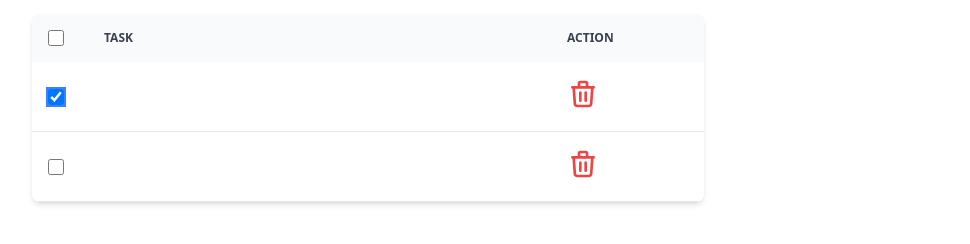
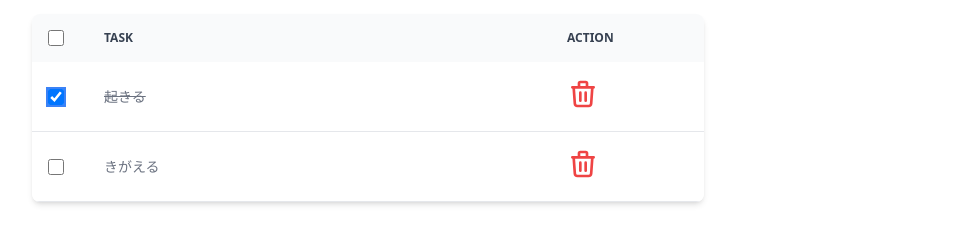
Before and after one commit to yokogi-mirailabs/typescript_todoapp, a Vue app: page /todo in a window 1280 px wide. Both pictures are taken after a click on the checkbox 328 px from the left and 244 px from the top of the page. Shown: the part 148-392 px from the top of the page, without its empty margins (272-1242 px from the left). Built offline with nearby package versions, Linux system fonts and the light colour scheme.

Commit message:
バグ修正

```diff
--- a/src/components/todo/TaskList.vue
+++ b/src/components/todo/TaskList.vue
@@ -45,13 +45,13 @@ console.log(props.tasks);
                 />
               </div>
             </td>
-            <td class="py-4 px-6 text-white">
-              <span v-if="task.done">
+            <td class="py-4 px-6">
+              <label v-if="task.done">
                 <del>{{ task.title }}</del>
-              </span>
-              <span v-else class="font-medium text-white">
+              </label>
+              <label v-else class="font-medium">
                 {{ task.title }}
-              </span>
+              </label>
             </td>
             <td class="py-4 px-6">
               <button type="button" @click="emit('delete', task.id)">
```
